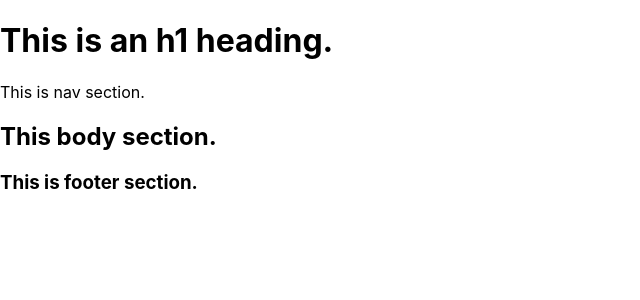
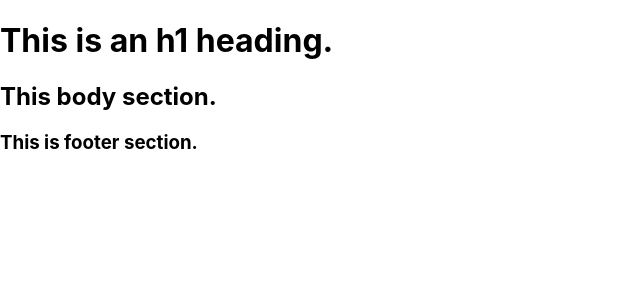
Before and after one commit to kerTroy/my-app, a React (Create React App) app: page / in a window 1280 px wide. Shown: the top 300 px of the page, without its empty margins (0-640 px from the left). Built offline with nearby package versions, Linux system fonts and the light colour scheme.

Commit message:
new commit

```diff
--- a/public/index.html
+++ b/public/index.html
@@ -24,7 +24,7 @@
       work correctly both with client-side routing and a non-root public URL.
       Learn how to configure a non-root public URL by running `npm run build`.
     -->
-    <title>React App</title>
+    <title>Little Lemon</title>
   </head>
   <body>
     <noscript>You need to enable JavaScript to run this app.</noscript>
--- a/src/App.js
+++ b/src/App.js
@@ -1,15 +1,13 @@
 import './App.css';
 import Header from './component/Header.js';
-import Nav from './component/Nav';
-import Body from './component/Body';
+import Main from './component/Main';
 import Footer from './component/Footer';
 
 function App() {
   return (
     <div>
       <Header />
-      <Nav />
-      <Body />
+      <Main />
       <Footer />
     </div>
   );
--- a/src/component/Body.js
+++ b/src/component/Main.js
@@ -1,6 +1,6 @@
 import React from "react";
 
-function body() {
+function main() {
     return(
         <div>
             <h2>This body section.</h2>
@@ -9,4 +9,4 @@ function body() {
     )
 }
 
-export default body;
+export default main;
--- a/src/component/Nav.js
+++ /dev/null
@@ -1,12 +0,0 @@
-import React from "react";
-
-function nav(){
-    return(
-        <div>
-            <p>This is nav section.</p>
-
-        </div>
-    )
-}
-
-export default nav;
```
Also changed, not shown: src/image/Logo.png (added).
